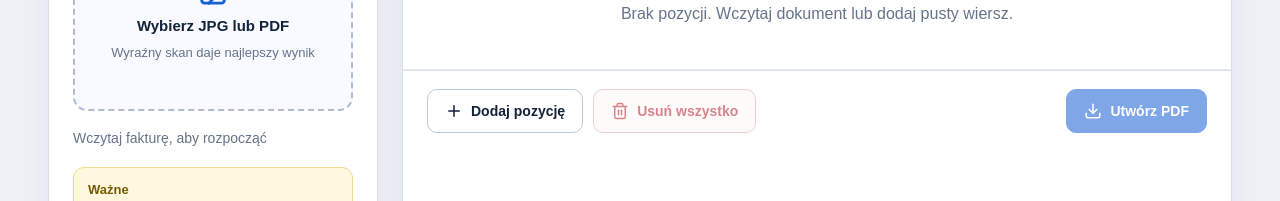
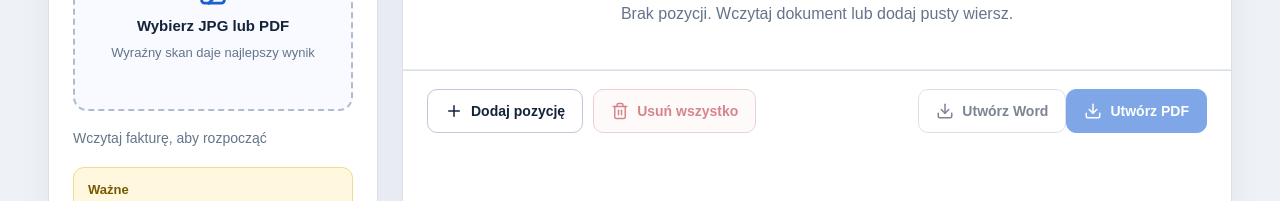
Before and after one commit to artraf06/faktura-zestawienie-pwa, a React (Vite) app: page / in a window 1280 px wide. Shown: the part 282-483 px from the top of the page. Built offline with nearby package versions, Linux system fonts and the light colour scheme.

Commit message:
Dodaj edytowalny eksport do Worda

```diff
--- a/src/App.tsx
+++ b/src/App.tsx
@@ -210,6 +210,29 @@ export default function Home(){
    defaultStyle:{font:"Roboto",fontSize:9}
   }).download(`zestawienie-${new Date().toISOString().slice(0,10)}.pdf`);
  }
+ async function exportWord(){
+  const {AlignmentType,BorderStyle,Document,Packer,Paragraph,Table,TableCell,TableLayoutType,TableRow,TextRun,VerticalAlign,WidthType}=await import("docx");
+  const widths=[650,7116,1300,1400],border={style:BorderStyle.SINGLE,size:4,color:"B7C1CE"};
+  const cell=(text:string,width:number,bold=false,alignment=AlignmentType.LEFT,fill?:string)=>new TableCell({
+   width:{size:width,type:WidthType.DXA},verticalAlign:VerticalAlign.CENTER,
+   margins:{top:100,bottom:100,left:120,right:120},borders:{top:border,bottom:border,left:border,right:border},
+   shading:fill?{fill}:undefined,
+   children:[new Paragraph({alignment,spacing:{before:0,after:0},children:[new TextRun({text,bold,font:"Arial",size:18})]})]
+  });
+  const tableRows=[
+   new TableRow({tableHeader:true,children:[cell("Lp.",widths[0],true,AlignmentType.CENTER,"E9EEF5"),cell("Nazwa towaru lub usługi",widths[1],true,AlignmentType.LEFT,"E9EEF5"),cell("Ilość",widths[2],true,AlignmentType.CENTER,"E9EEF5"),cell("Jedn.m",widths[3],true,AlignmentType.CENTER,"E9EEF5")]}),
+   ...rows.map(row=>new TableRow({cantSplit:true,children:[cell(String(row.lp),widths[0],false,AlignmentType.CENTER),cell(row.name,widths[1]),cell(row.quantity,widths[2],false,AlignmentType.CENTER),cell(row.unit,widths[3],false,AlignmentType.CENTER)]}))
+  ];
+  const wordDoc=new Document({styles:{default:{document:{run:{font:"Arial",size:18}}}},sections:[{
+   properties:{page:{size:{width:11906,height:16838},margin:{top:720,right:720,bottom:720,left:720}}},
+   children:[
+    new Paragraph({spacing:{after:280},children:[new TextRun({text:"ZESTAWIENIE TOWARÓW I USŁUG",bold:true,font:"Arial",size:30})]}),
+    new Table({width:{size:10466,type:WidthType.DXA},layout:TableLayoutType.FIXED,columnWidths:widths,rows:tableRows})
+   ]
+  }]});
+  const blob=await Packer.toBlob(wordDoc),url=URL.createObjectURL(blob),link=document.createElement("a");
+  link.href=url;link.download=`zestawienie-${new Date().toISOString().slice(0,10)}.docx`;link.click();setTimeout(()=>URL.revokeObjectURL(url),1000);
+ }
  return <main className="app-shell">
   <header className="topbar"><div className="brand-mark"><ScanText size={25}/></div><div><h1>Faktura → Zestawienie</h1><p>Odczyt pozycji z JPG i PDF</p></div><div className="privacy"><ShieldCheck size={18}/><span>Dane przetwarzane na tym urządzeniu</span></div></header>
   <section className="workspace">
@@ -223,7 +246,7 @@ export default function Home(){
     <div className="table-wrap"><table><thead><tr><th>Lp.</th><th>Nazwa towaru lub usługi</th><th>Ilość</th><th>Jedn.m</th><th aria-label="Usuń"/></tr></thead><tbody>
      {rows.length?rows.map(r=><tr key={r.id}><td>{r.lp}</td><td><input value={r.name} onChange={e=>update(r.id,"name",e.target.value)} aria-label={`Nazwa pozycji ${r.lp}`}/></td><td><input className="short" value={r.quantity} onChange={e=>update(r.id,"quantity",e.target.value)} aria-label={`Ilość pozycji ${r.lp}`}/></td><td><input className="short" value={r.unit} onChange={e=>update(r.id,"unit",e.target.value)} aria-label={`Miara pozycji ${r.lp}`}/></td><td><button className="icon-btn" onClick={()=>remove(r.id)} aria-label={`Usuń pozycję ${r.lp}`}><Trash2 size={17}/></button></td></tr>):<tr><td colSpan={5} className="empty">Brak pozycji. Wczytaj dokument lub dodaj pusty wiersz.</td></tr>}
     </tbody></table></div>
-    <div className="actions"><div className="action-group"><button className="secondary" onClick={()=>setRows(a=>[...a,{id:id(),lp:a.length+1,name:"",quantity:"1",unit:"szt."}])}><Plus size={18}/>Dodaj pozycję</button><button className="danger" onClick={clearAll} disabled={!rows.length&&!fileName}><Trash2 size={18}/>Usuń wszystko</button></div><button className="primary" onClick={exportPdf} disabled={!count}><Download size={18}/>Utwórz PDF</button></div>
+    <div className="actions"><div className="action-group"><button className="secondary" onClick={()=>setRows(a=>[...a,{id:id(),lp:a.length+1,name:"",quantity:"1",unit:"szt."}])}><Plus size={18}/>Dodaj pozycję</button><button className="danger" onClick={clearAll} disabled={!rows.length&&!fileName}><Trash2 size={18}/>Usuń wszystko</button></div><div className="export-group"><button className="secondary" onClick={exportWord} disabled={!count}><Download size={18}/>Utwórz Word</button><button className="primary" onClick={exportPdf} disabled={!count}><Download size={18}/>Utwórz PDF</button></div></div>
    </section>
   </section><footer>Po wygenerowaniu pliku możesz go wydrukować albo zapisać w dokumentacji.</footer>
  </main>
```
